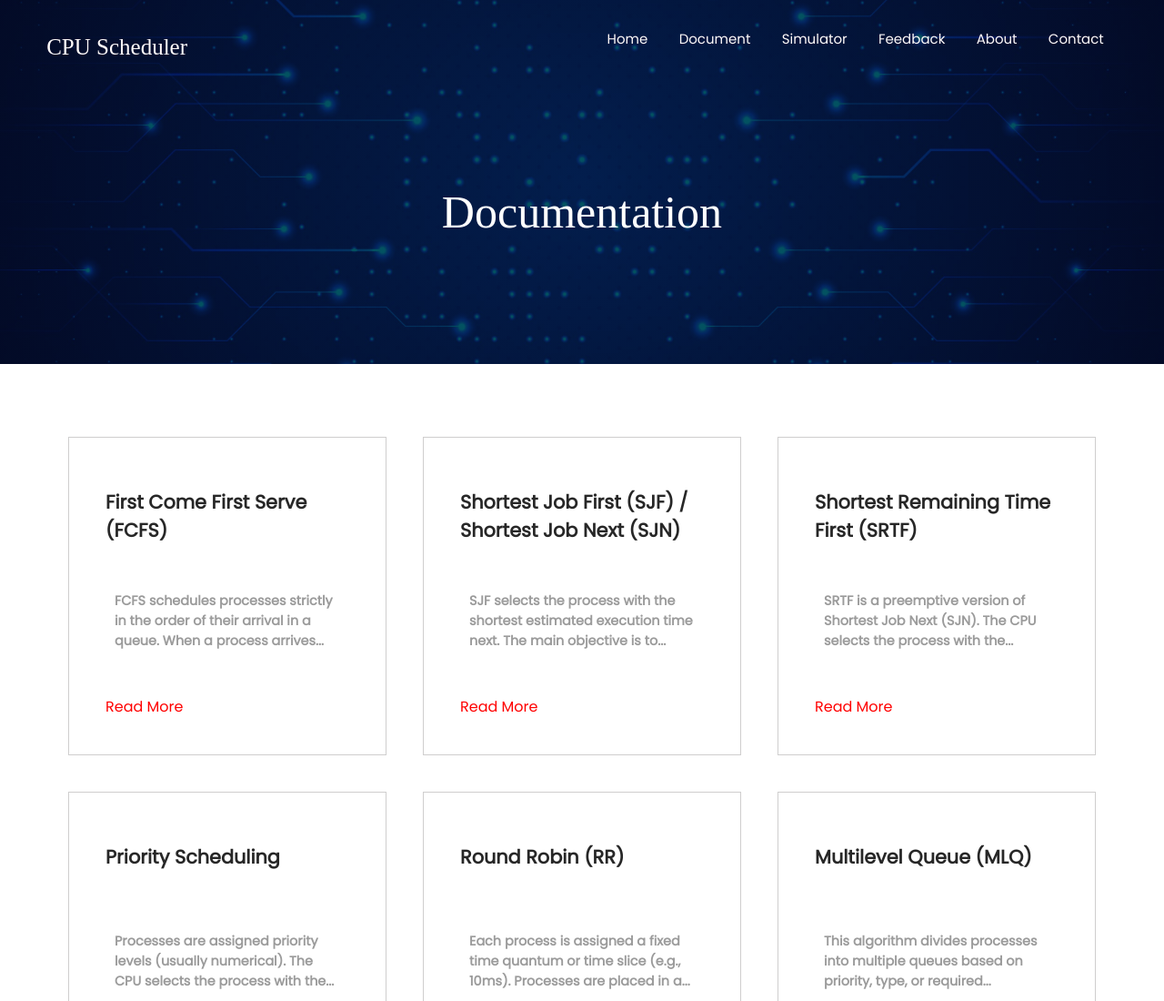
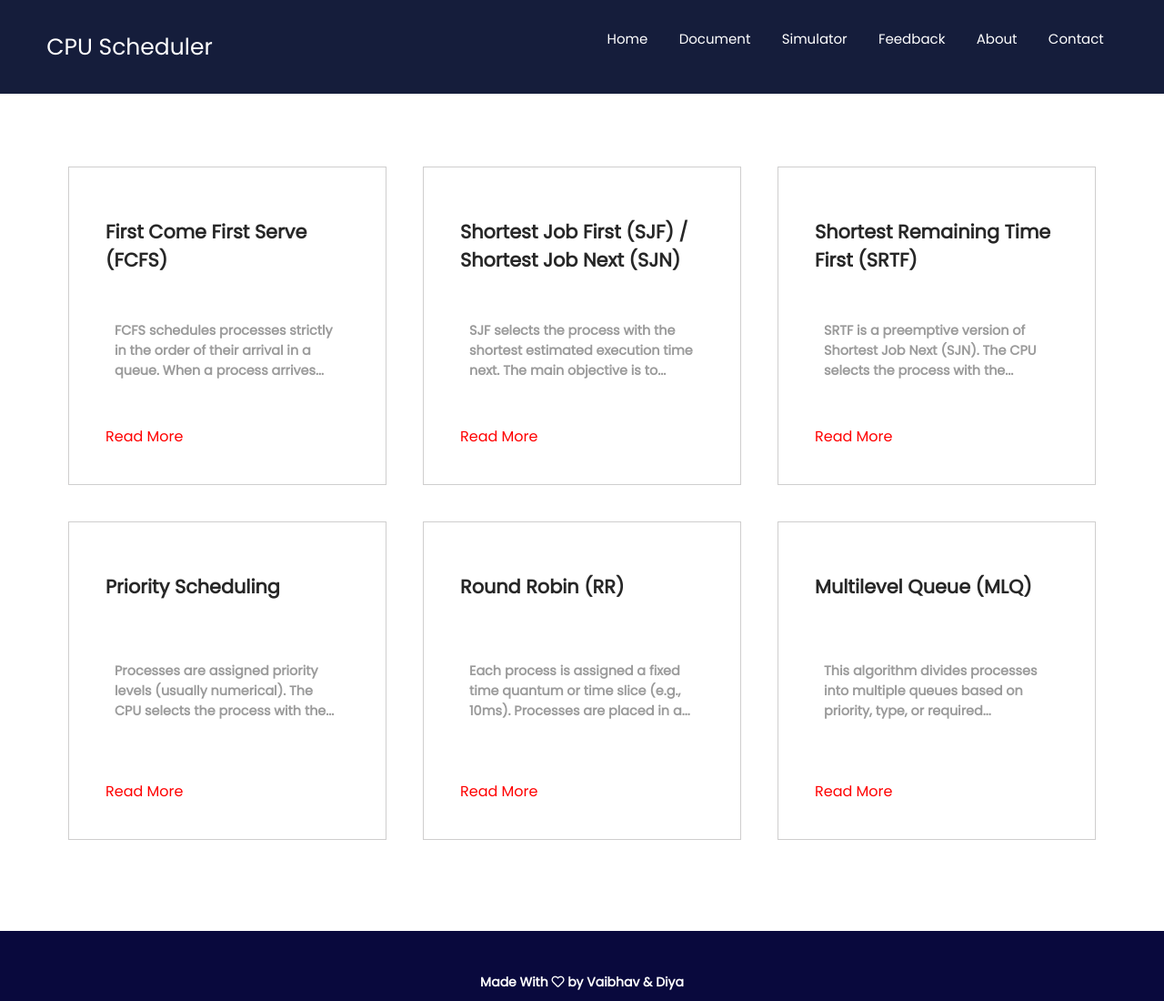
Before and after one commit to diya-burman/CPU-Scheduling-Simulator, a plain HTML site: page docs.html in a window 1280 px wide. Shown: the top 1100 px of the page at 91% size. Drawn offline with nearby package versions, Linux system fonts and the light colour scheme.

Commit message:
About Page Navbar changed

```diff
--- a/docs.html
+++ b/docs.html
@@ -102,9 +102,9 @@
 </head>
 
 <body>
-    <section class="sub-header">
-        <nav>
-            <a href="index.html" id="op">CPU Scheduler</a>
+
+        <nav style="background-color: #151D3B;" class="navStyle" aria-hidden="true">
+            <a href="./index.html" style="color: #fff;">CPU Scheduler</a>
             <div class="nav-links" id="navLinks">
                 <i class="fas fa-window-close" onclick="hideMenu()"></i>
                 <ul>
@@ -119,9 +119,9 @@
             <i class="fas fa-bars" onclick="showMenu()"></i>
         </nav>
 
-        <h1 id="docc">Documentation</h1>
 
-    </section>
+
+
     <section id="blog">
         <div class="CPU-heading">
         </div>
```
Also changed, not shown: about.html (+2 -2 lines), about.css (line endings or trailing spaces).
